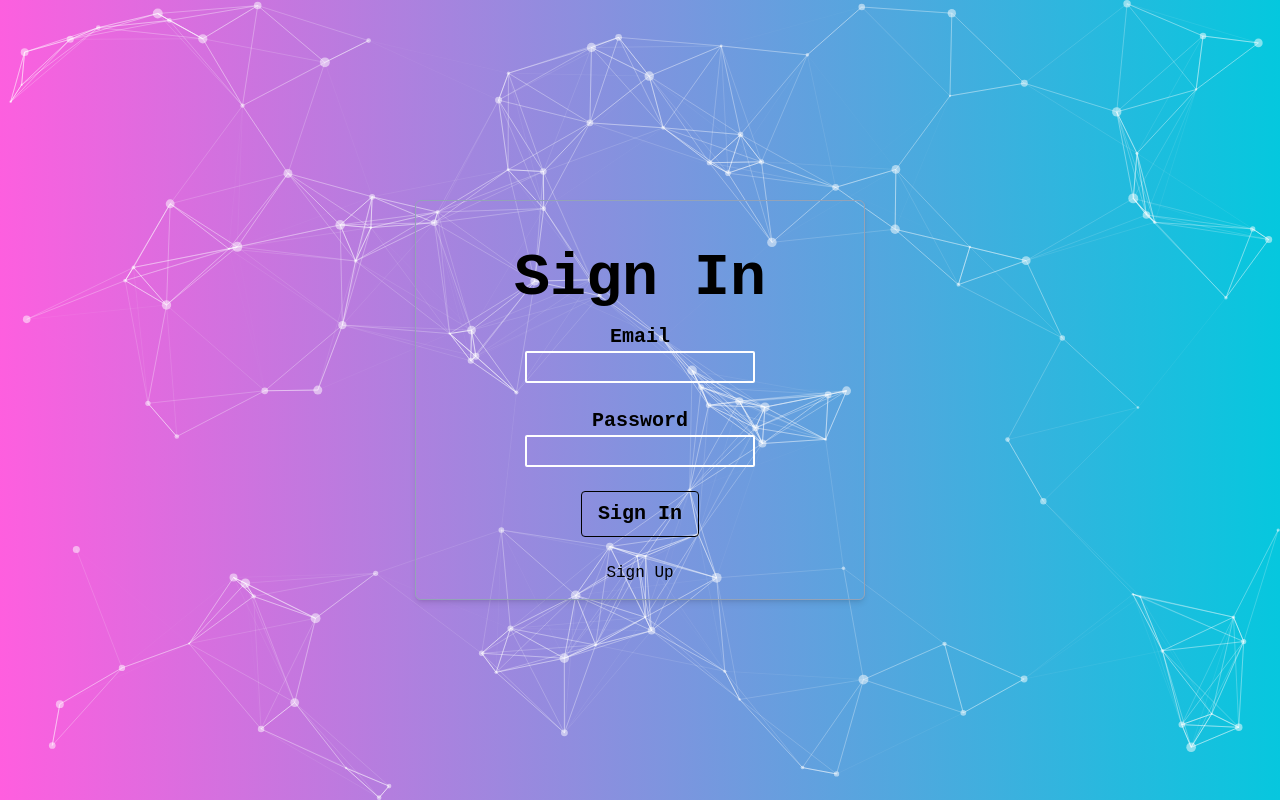
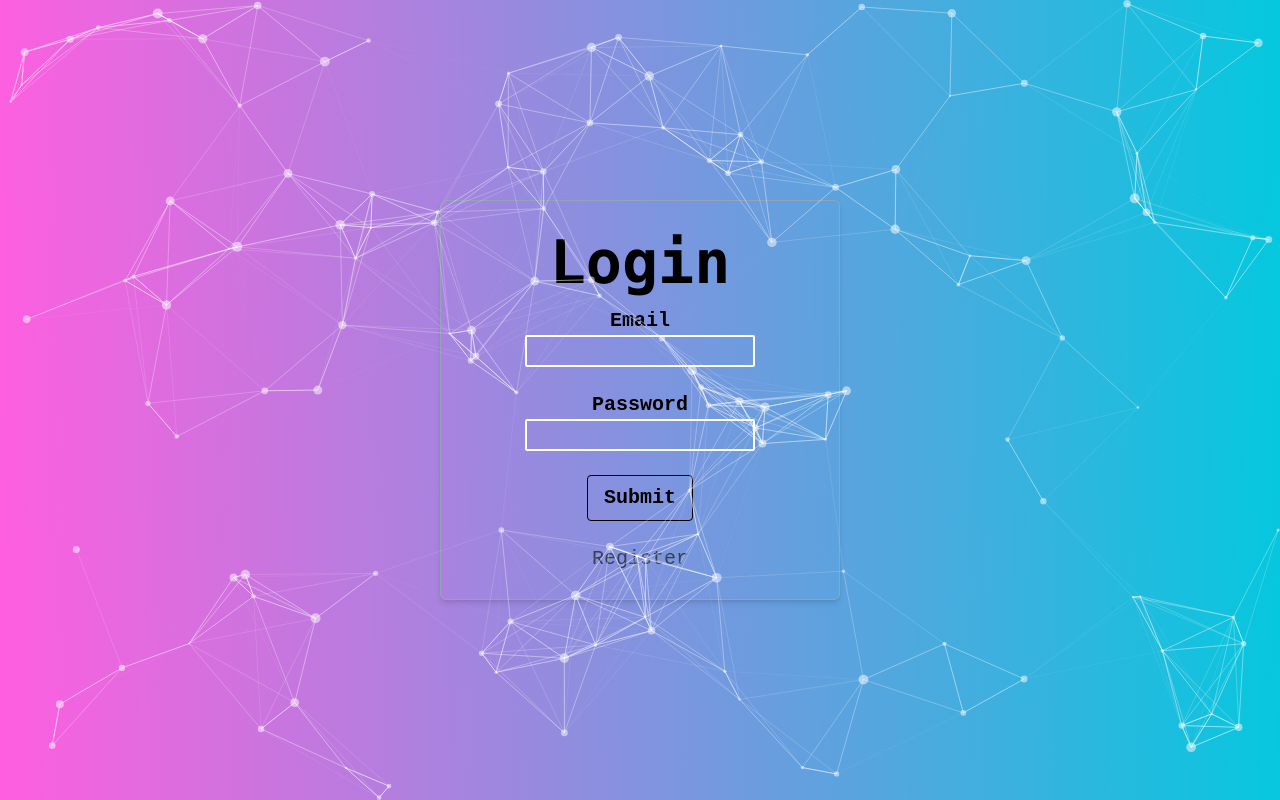
Before and after one commit to viettu2k/smart-brain-remake, a React (Vite) app: page /signin in a window 1280 px wide. Built offline with nearby package versions, Linux system fonts and the light colour scheme.

Commit message:
change signin to login and add register

```diff
--- a/src/App.tsx
+++ b/src/App.tsx
@@ -5,7 +5,7 @@ import type { Container, Engine } from 'tsparticles-engine';
 import { createBrowserRouter, RouterProvider } from 'react-router-dom';
 
 import { PARTICLES_OPTIONS } from './const';
-import SignIn from './pages/SignIn';
+import Login from './pages/Login';
 import Home from './pages/Home';
 
 const router = createBrowserRouter([
@@ -15,7 +15,7 @@ const router = createBrowserRouter([
   },
   {
     path: '/signin',
-    element: <SignIn />,
+    element: <Login />,
   },
 ]);
 
@@ -32,15 +32,14 @@ function App() {
   );
 
   return (
-    <div className='w-full h-full relative'>
+    <div className='w-full h-full '>
       <Particles
-        className='z-[1] absolute'
         id='tsparticles'
         init={particlesInit}
         loaded={particlesLoaded}
         options={PARTICLES_OPTIONS}
       />
-      <div className='absolute z-[2] w-full h-full'>
+      <div className='w-full h-full'>
         <RouterProvider router={router} />
       </div>
     </div>
--- /dev/null
+++ b/src/pages/Login/index.tsx
@@ -0,0 +1,84 @@
+import React, { useState } from 'react';
+
+const Login: React.FC = () => {
+  const [isLogging, setIsLogging] = useState(true);
+
+  const handleSubmit = (e: React.FormEvent<HTMLFormElement>) => {
+    e.preventDefault();
+
+    const form = new FormData(e.currentTarget);
+    const email = form.get('email');
+    const password = form.get('password');
+    const passwordConfirm = (!isLogging && form.get('passwordConfirm')) || '';
+
+    console.log({ email, password, passwordConfirm });
+  };
+
+  return (
+    <div className='z-10 h-full w-full flex items-center justify-center'>
+      <div className='rounded-md min-w-[400px] min-h-[400px] border border-slate-400 shadow-md p-4'>
+        <h1 className='text-black font-bold text-[60px] text-center font-mono'>
+          {isLogging ? 'Login' : 'Register'}
+        </h1>
+        <form onSubmit={handleSubmit}>
+          <div className='flex items-center justify-center flex-col'>
+            <label className='font-bold text-xl text-black' htmlFor='email'>
+              Email
+            </label>
+            <input
+              className='border-double min-h-[2rem] bg-transparent focus:bg-black focus:text-white border-white border-2 rounded-sm px-2'
+              id='email'
+              name='email'
+              type='email'
+            />
+          </div>
+          <div className='flex items-center justify-center flex-col mt-6'>
+            <label className='font-bold text-xl text-black' htmlFor='password'>
+              Password
+            </label>
+            <input
+              className='border-double min-h-[2rem] bg-transparent focus:bg-black focus:text-white border-white border-2 rounded-sm px-2'
+              id='password'
+              name='password'
+              type='password'
+            />
+          </div>
+          {!isLogging && (
+            <div className='flex items-center justify-center flex-col mt-6'>
+              <label
+                className='font-bold text-xl text-black'
+                htmlFor='password'
+              >
+                Password Confirm
+              </label>
+              <input
+                className='border-double min-h-[2rem] bg-transparent focus:bg-black focus:text-white border-white border-2 rounded-sm px-2'
+                id='passwordConfirm'
+                name='passwordConfirm'
+                type='password'
+              />
+            </div>
+          )}
+          <div className='flex justify-center mt-6'>
+            <button
+              className='border-black hover:border-white inline-block rounded bg-transparent px-4 hover:bg-black hover:text-white text-xl py-2 text-black border font-bold transition hover:scale-110 hover:shadow-xl'
+              type='submit'
+            >
+              Submit
+            </button>
+          </div>
+        </form>
+        <div className='w-full flex justify-center mt-6'>
+          <span
+            onClick={() => setIsLogging(!isLogging)}
+            className='cursor-pointer text-xl text-slate-700 hover:text-black hover:font-bold hover:underline transition'
+          >
+            {!isLogging ? 'Login' : 'Register'}
+          </span>
+        </div>
+      </div>
+    </div>
+  );
+};
+
+export default Login;
--- a/src/pages/SignIn/index.tsx
+++ /dev/null
@@ -1,52 +0,0 @@
-import React from 'react';
-
-const SignIn: React.FC = () => {
-  return (
-    <div className='z-10 h-full w-full flex items-center justify-center'>
-      <div className='rounded-md min-w-[450px] h-[400px] border border-slate-400 shadow-md'>
-        <h1 className='text-black font-bold text-[60px] text-center mt-8'>
-          Sign In
-        </h1>
-        <form>
-          <div className='flex items-center justify-center flex-col'>
-            <label className='font-bold text-xl text-black' htmlFor='email'>
-              Email
-            </label>
-            <input
-              className='border-double min-h-[2rem] bg-transparent focus:bg-black focus:text-white border-white border-2 rounded-sm px-2'
-              id='email'
-              name='email'
-              type='email'
-            />
-          </div>
-          <div className='flex items-center justify-center flex-col mt-6'>
-            <label className='font-bold text-xl text-black' htmlFor='password'>
-              Password
-            </label>
-            <input
-              className='border-double min-h-[2rem] bg-transparent focus:bg-black focus:text-white border-white border-2 rounded-sm px-2'
-              id='password'
-              name='password'
-              type='password'
-            />
-          </div>
-          <div className='flex justify-center mt-6'>
-            <button
-              className='border-black hover:border-white inline-block rounded bg-transparent px-4 hover:bg-black hover:text-white text-xl py-2 text-black border font-bold transition hover:scale-110 hover:shadow-xl focus:outline-none focus:ring active:bg-indigo-500'
-              type='submit'
-            >
-              Sign In
-            </button>
-          </div>
-        </form>
-        <div className='w-full flex justify-center mt-6'>
-          <a className='hover:text-base' href='/signup'>
-            Sign Up
-          </a>
-        </div>
-      </div>
-    </div>
-  );
-};
-
-export default SignIn;
```
